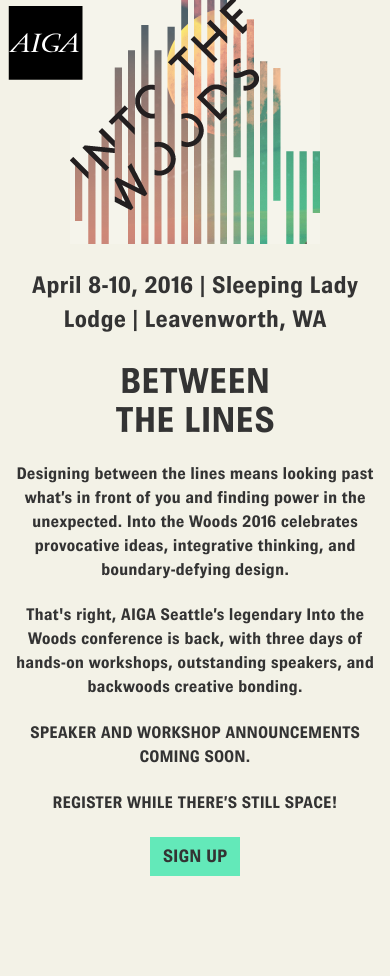
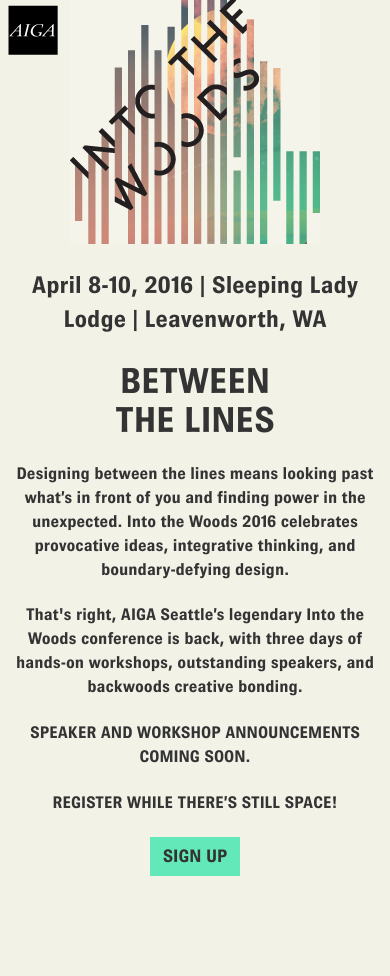
Before and after one commit to aiga-seattle/2015.aigaintothewoods.com, a Jekyll site: the page built from index.html, in a window 390 px wide. Built offline with Jekyll 4.4.1, drawn with Linux system fonts in a browser that asks for light colours; nearby versions of some CDN libraries; some web fonts are replaced.

Commit message:
Bump down to 50px

```diff
--- a/_sass/_intothewoods.scss
+++ b/_sass/_intothewoods.scss
@@ -131,7 +131,7 @@
 
   #aiga-logo {
     width: 3%;
-    min-width: 75px;
+    min-width: 50px;
   }
 
   .overview-copy {
```
Also changed, not shown: 2 other files.
